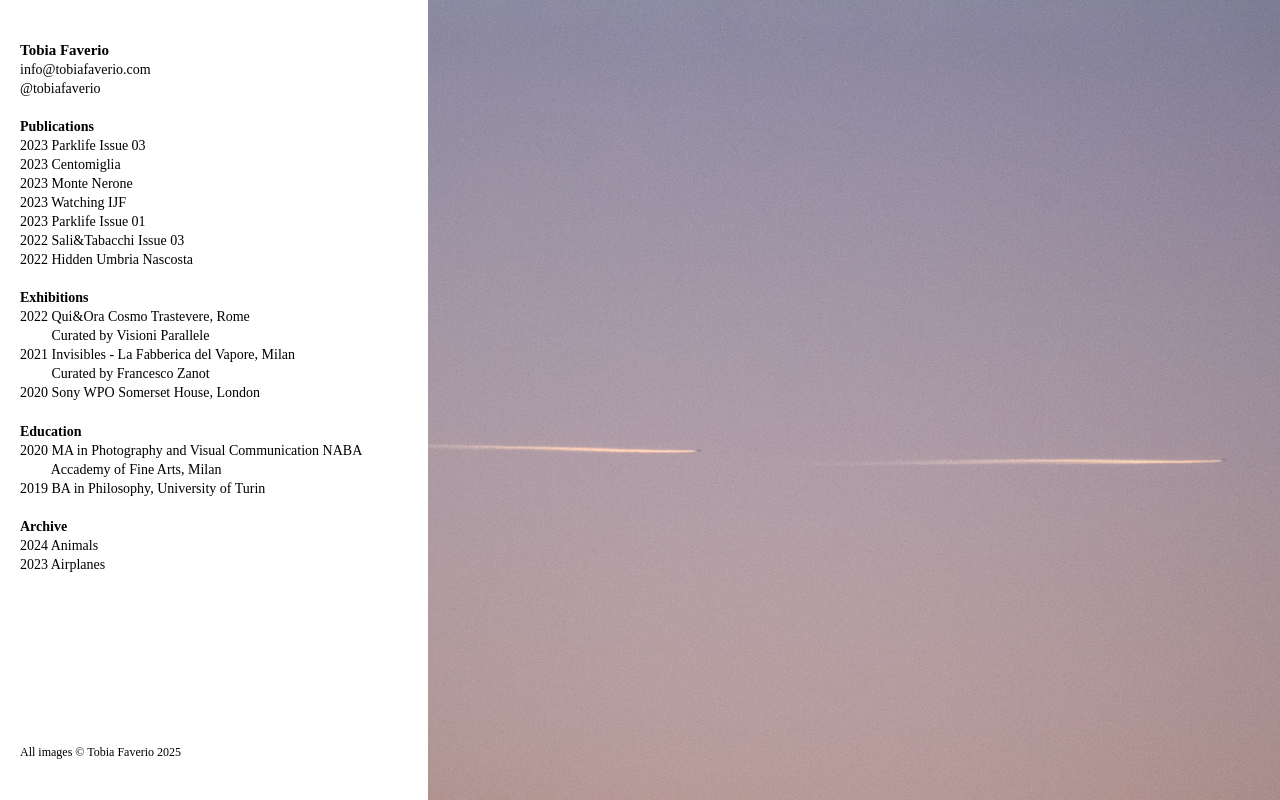
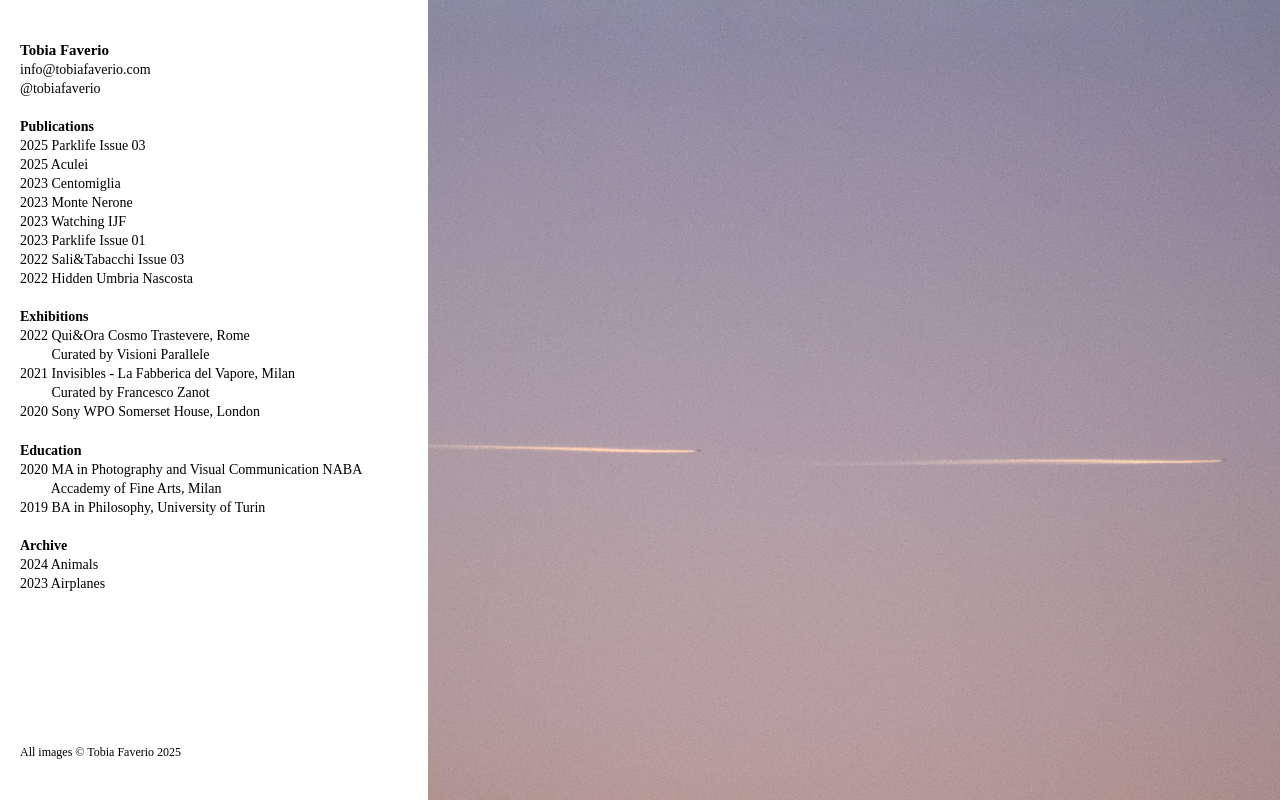
Before and after one commit to ilbarlafus/ilbarlafus.github.io, a plain HTML site: page index.html in a window 1280 px wide. Drawn offline with Linux system fonts and the light colour scheme.

Commit message:
chore: style.css

```diff
--- a/data/publications.json
+++ b/data/publications.json
@@ -1,8 +1,13 @@
 [
   {
-    "year": "2023",
+    "year": "2025",
     "title": "Parklife Issue 03",
     "url": "https://parklife-parklife.com/"
+  },
+  {
+    "year": "2025",
+    "title": "Aculei",
+    "url": "https://aculei.xyz/"
   },
   {
     "year": "2023",
--- a/index.html
+++ b/index.html
@@ -109,7 +109,7 @@
                   div.appendChild(a);
                   container.appendChild(div);
 
-                  a.addEventListener("click", handleArchiveClick);
+                  a.addEventListener("mouseover", handleArchiveClick);
                 });
               });
           </script>
--- a/style.scss
+++ b/style.scss
@@ -59,6 +59,10 @@ a {
   }
 }
 
+.archive-link {
+  width: fit-content;
+}
+
 // Layout
 #sidebar {
   flex: $sidebar-flex;
```
Also changed, not shown: style.css, 2 other files.
